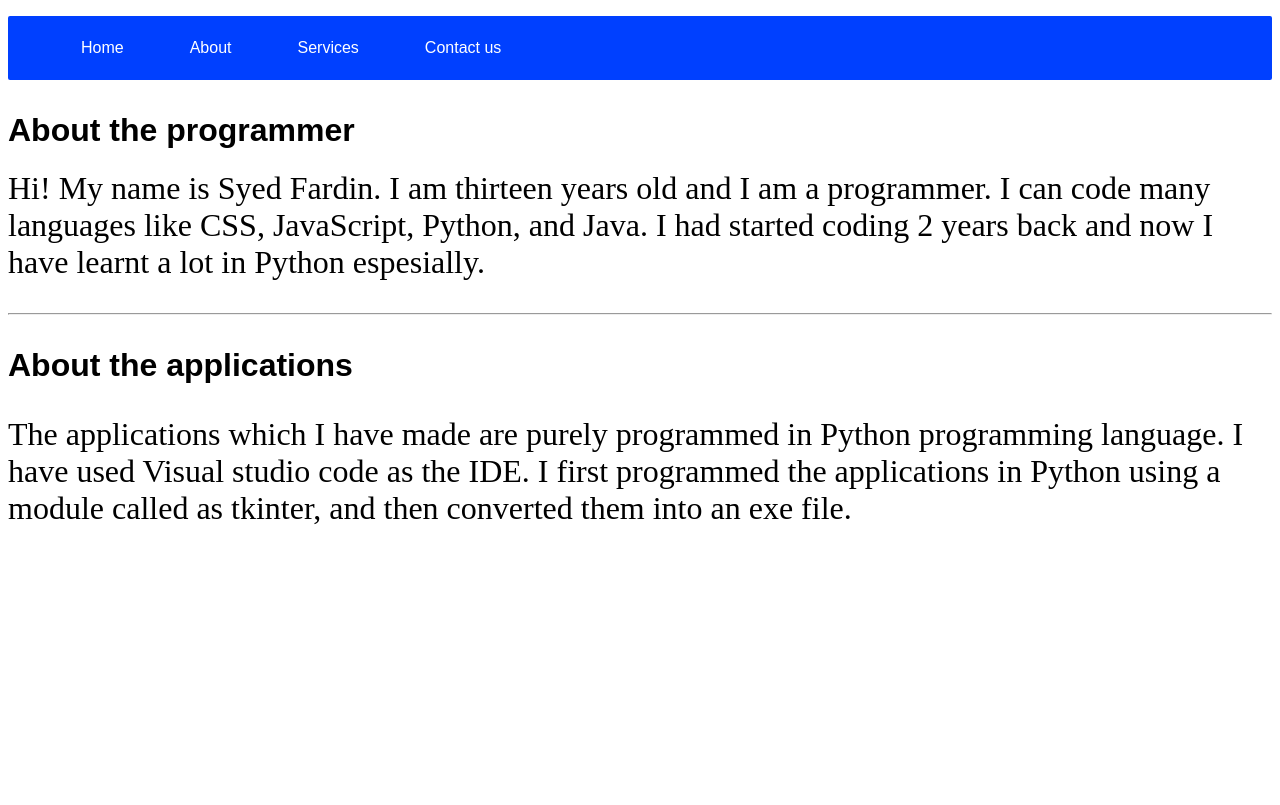
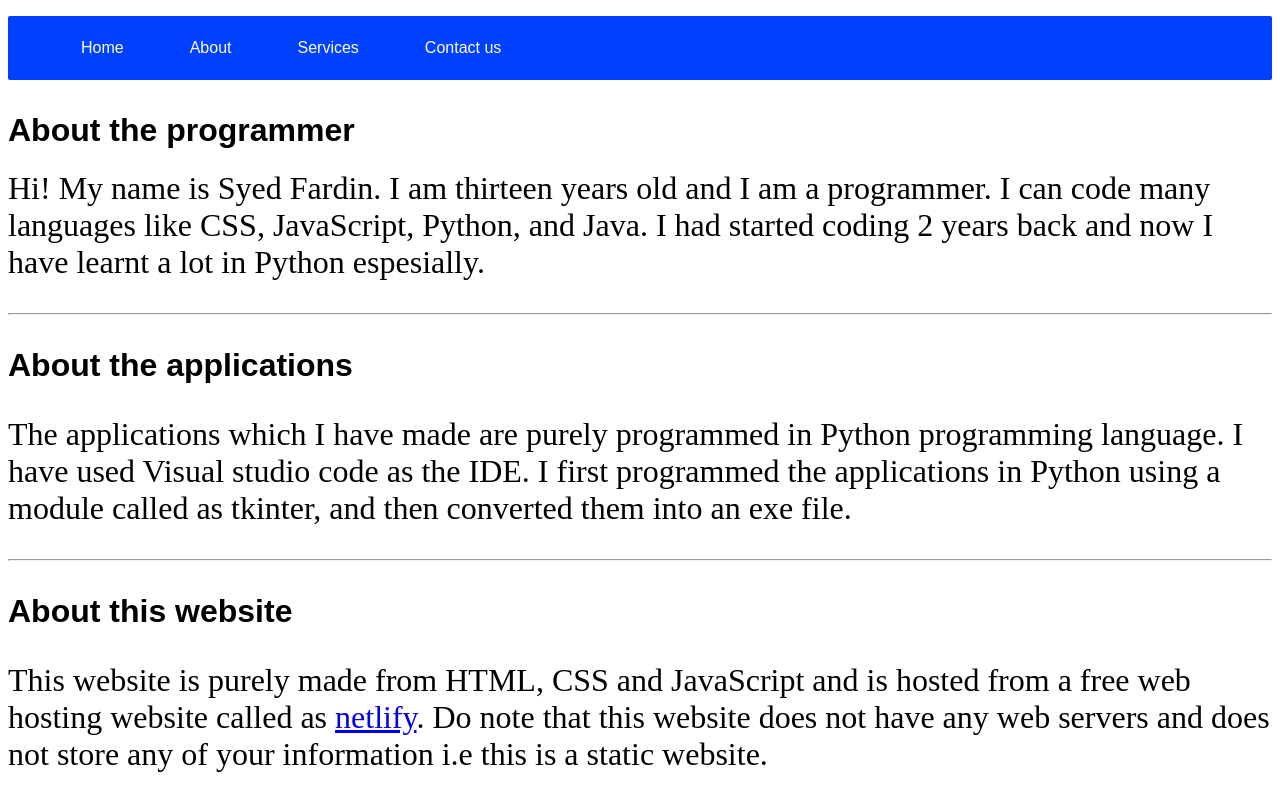
Before and after one commit to syedfardin83/codetocode, a plain HTML site: page about.html in a window 1280 px wide. Drawn offline with Linux system fonts and the light colour scheme.

Commit message:
Update about.html

```diff
--- a/about.html
+++ b/about.html
@@ -32,7 +32,7 @@
                 <li><a href="index.html">Home</a></li>
                 <li><a href="about.html">About</a></li>
                 <li><a href="#">Services</a></li>
-                <li><a href="#">Contact us</a></li>
+                <li><a href="/contactus.html">Contact us</a></li>
             </ul>
         </nav>
     </header>
@@ -53,6 +53,9 @@
             The applications which I have made are purely programmed in Python programming language. I have used Visual studio code as the IDE. I first programmed the applications in Python using a module called as tkinter, and then converted them into an exe file.
         </p>
     </div>
+<hr>
+    <h1>About this website</h1>
+    <p>This website is purely made from HTML, CSS and JavaScript and is hosted from a free web hosting website called as <a href="https://www.netlify.com">netlify</a>. Do note that this website does not have any web servers and does not store any of your information i.e this is a static website.</p>
 </body>
 
 </html>
```
